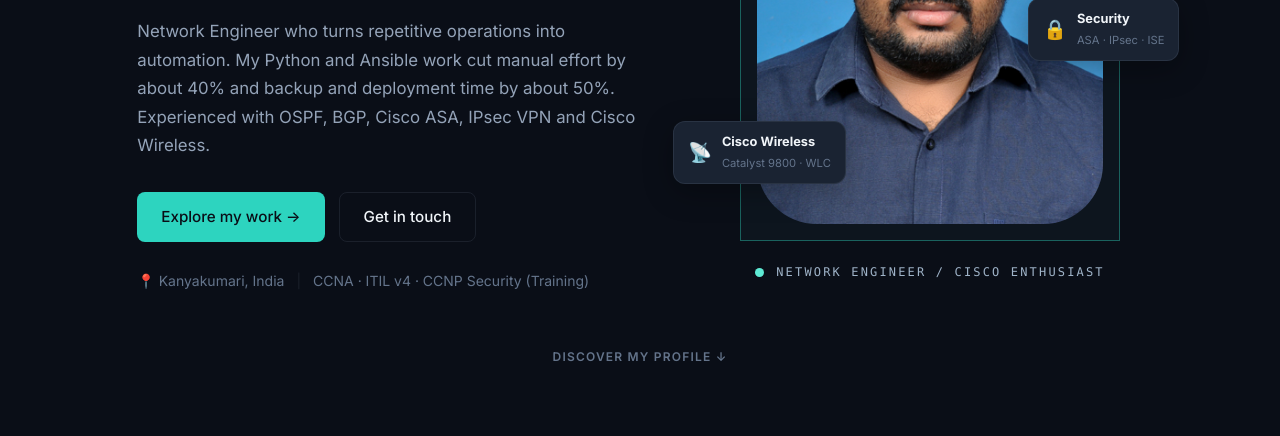
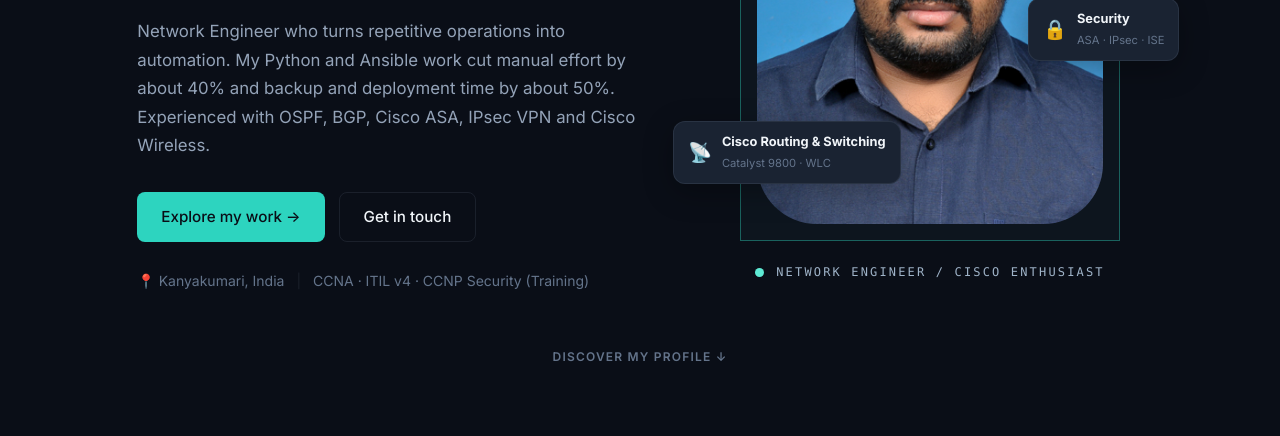
Before and after one commit to Abhi326-bot/Abhilash-Portfolio, a plain HTML site: page index.html in a window 1280 px wide. Shown: the part 364-800 px from the top of the page. Drawn offline with Linux system fonts and the light colour scheme.

Commit message:
Update index.html

```diff
--- a/index.html
+++ b/index.html
@@ -97,7 +97,7 @@
           <div class="floating-badge badge-2">
             <span class="badge-icon">📡</span>
             <div>
-              <strong>Cisco Wireless</strong>
+              <strong>Cisco Routing & Switching</strong>
               <small>Catalyst 9800 · WLC</small>
             </div>
           </div>
```
